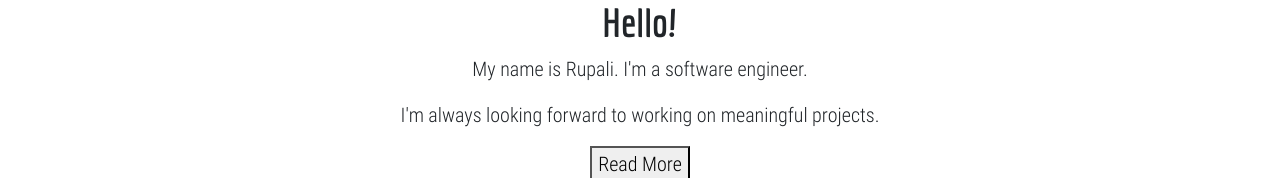
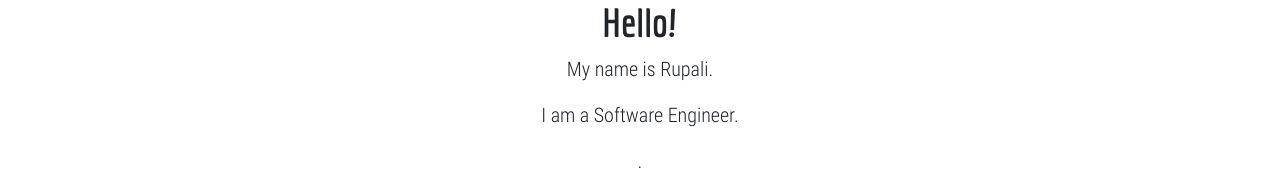
Before and after one commit to rupali-solanki10/portfolioAppUsingReact, a React (Create React App) app: page / in a window 1280 px wide. Shown: the part 234-412 px from the top of the page. Built offline with nearby package versions, Linux system fonts and the light colour scheme.

Commit message:
added animated titles

```diff
--- a/src/App.js
+++ b/src/App.js
@@ -2,6 +2,7 @@ import React, { Component } from 'react';
 import Projects from './Projects';
 import Socials from './Socials';
 import profilePic from './assets/rupali_profile_pic.JPG';
+import Title from './Titles';
 
 class App extends Component {
     constructor(){
@@ -23,7 +24,7 @@ class App extends Component {
           <div>
               <img src={profilePic} alt='profile pic' className='profile'/>
               <h1>Hello!</h1>
-              <p>My name is Rupali. I'm a software engineer.</p>
+              <p>My name is Rupali.</p> <Title/>.
               <p>I'm always looking forward to working on meaningful projects.</p>
           </div>
           {
--- /dev/null
+++ b/src/Titles.js
@@ -0,0 +1,39 @@
+import React, {Component} from 'react';
+
+const titles = [
+    'a Front end Developer',
+    'a Software Engineer',
+    'an enthusiastic learner',
+    'a Music lover',
+    'an excellent cook',
+    'a Henna Artist'
+];
+
+class Title extends Component {
+    state = {
+        titleIndex : 0,
+    };
+
+    componentDidMount(){
+        console.log("mounted");
+        this.animateTitle();
+    }
+
+    animateTitle = () => {
+        setInterval(() => {
+            const titleIndex = (this.state.titleIndex + 1) % (titles.length);
+            console.log("titleIndex",titleIndex);
+            this.setState({titleIndex : titleIndex});
+        }, 4000);
+    }
+    changeTitle = function(){
+
+    }
+    render(){
+        const title = titles[this.state.titleIndex];
+        return <p>I am {title}.</p>
+    }
+
+}
+
+export default Title;
```
